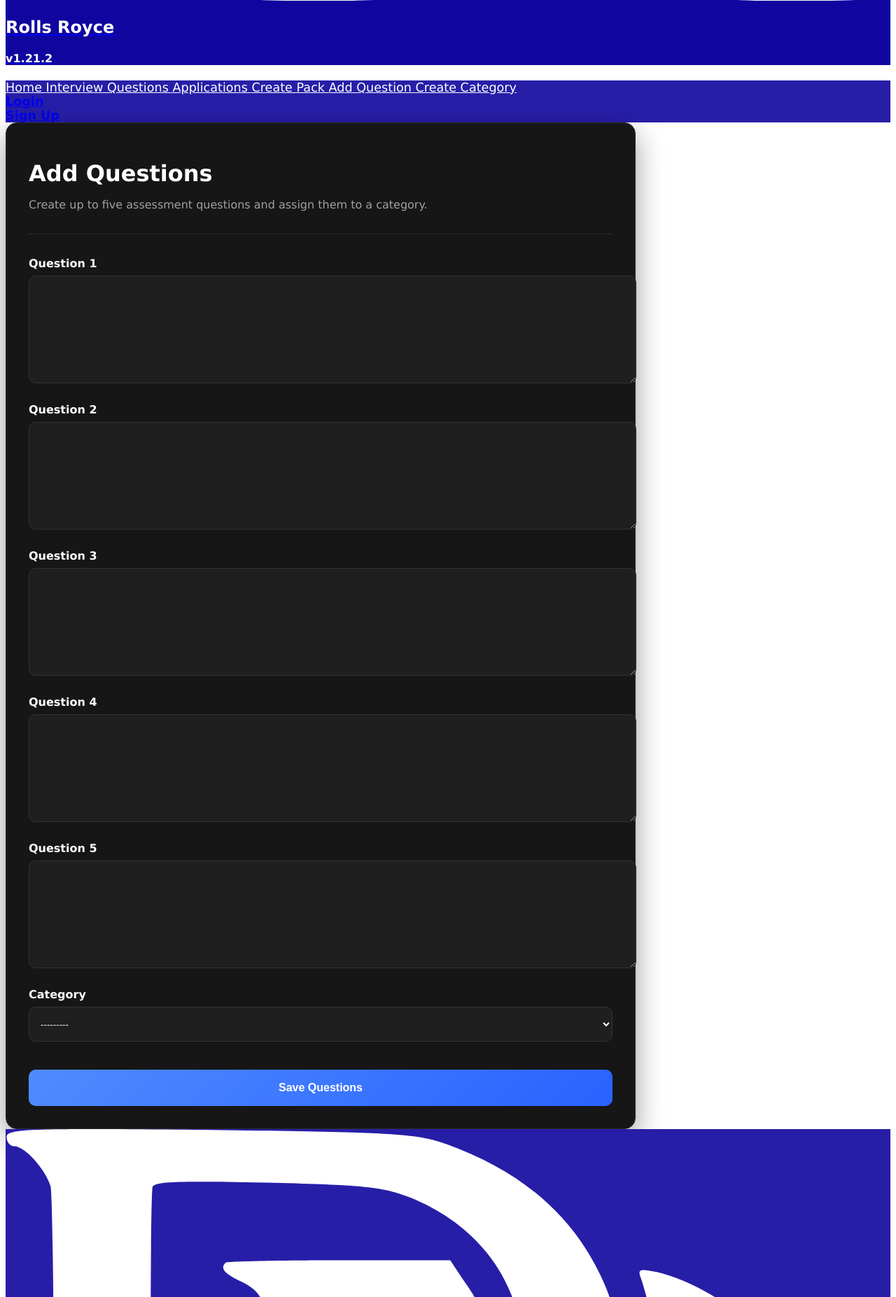
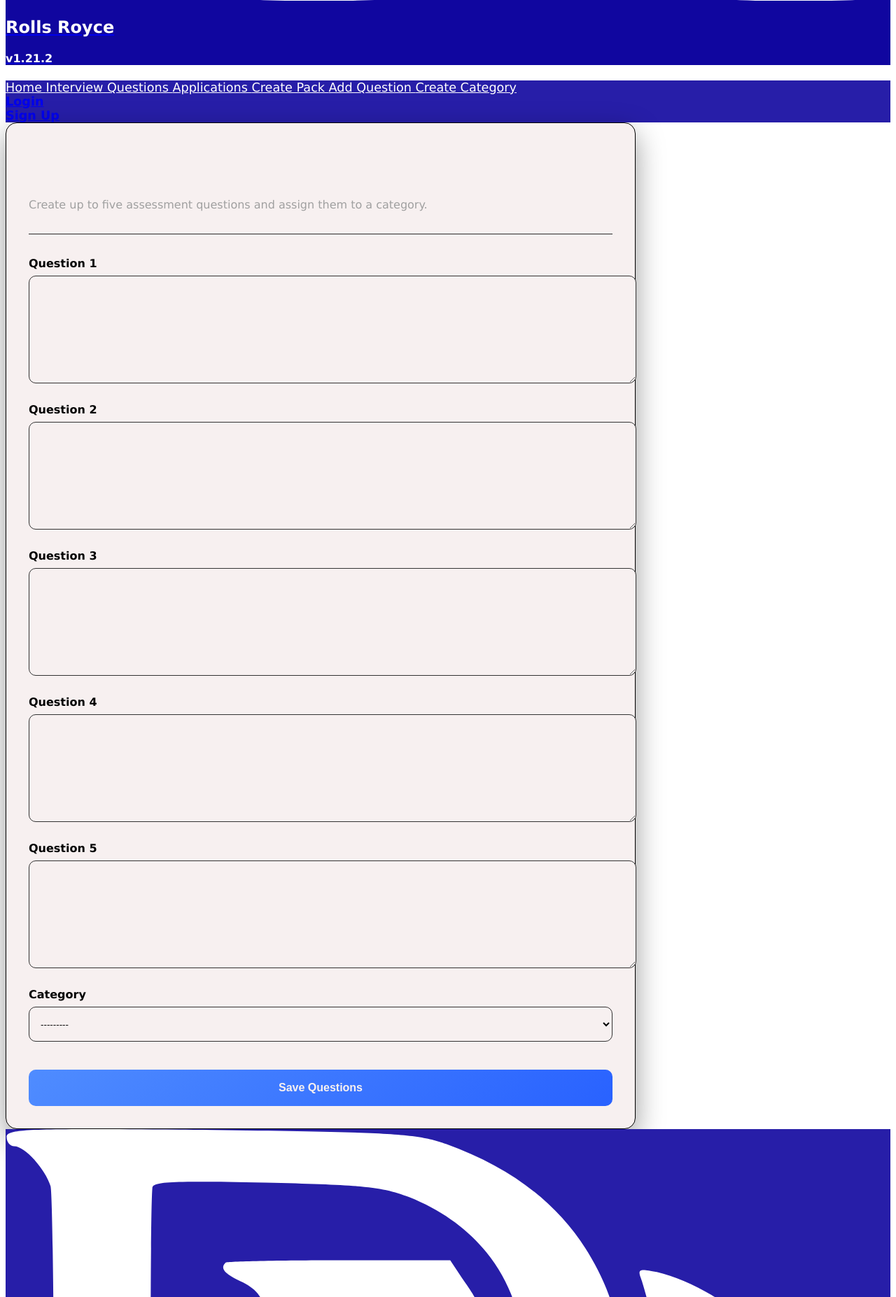
Before and after one commit to RRTLevel/assessment_centre, a Django app: page /add_questions/ in a window 1280 px wide. Shown: the part 1519-3373 px from the top of the page at 70% size. Run offline with Django 3.2, Linux system fonts and the light colour scheme; data that the repository does not hold is empty; some libraries are stand-ins or nearby versions.

Commit message:
CSS black box styling issue fix

```diff
--- a/app/app_src/static/css/styles.css
+++ b/app/app_src/static/css/styles.css
@@ -287,8 +287,8 @@ footer {
 }
 
 .question-card {
-    background: #161616;
-    border: 1px solid #2b2b2b;
+    background: #f7f0f0;
+    border: 1px solid #000000;
     border-radius: 16px;
     padding: 2rem;
     box-shadow: 0 15px 40px rgba(0, 0, 0, 0.4);
@@ -301,7 +301,7 @@ footer {
 }
 
 .question-header .title {
-    color: #ffffff !important;
+    color: #f7f0f0 !important;
     font-weight: 700;
     margin-bottom: 0.5rem;
 }
@@ -316,7 +316,7 @@ footer {
 
 .label {
     display: block;
-    color: #ffffff;
+    color: #000000;
     font-weight: 600;
     margin-bottom: 0.5rem;
 }
@@ -327,8 +327,8 @@ textarea {
     min-height: 120px;
     padding: 1rem;
 
-    background: #1f1f1f;
-    color: #ffffff;
+    background: #f7f0f0;
+    color: #000000;
 
     border: 1px solid #333;
     border-radius: 10px;
@@ -352,8 +352,8 @@ select {
     width: 100%;
     height: 50px;
 
-    background: #1f1f1f;
-    color: #ffffff;
+    background: #f7f0f0;
+    color: #000000;
 
     border: 1px solid #333;
     border-radius: 10px;
@@ -376,7 +376,7 @@ select:focus {
     border-radius: 10px;
 
     background: linear-gradient(135deg, #4f8cff, #2962ff);
-    color: #ffffff;
+    color: #f7f0f0;
 
     font-size: 1rem;
     font-weight: 700;
```
